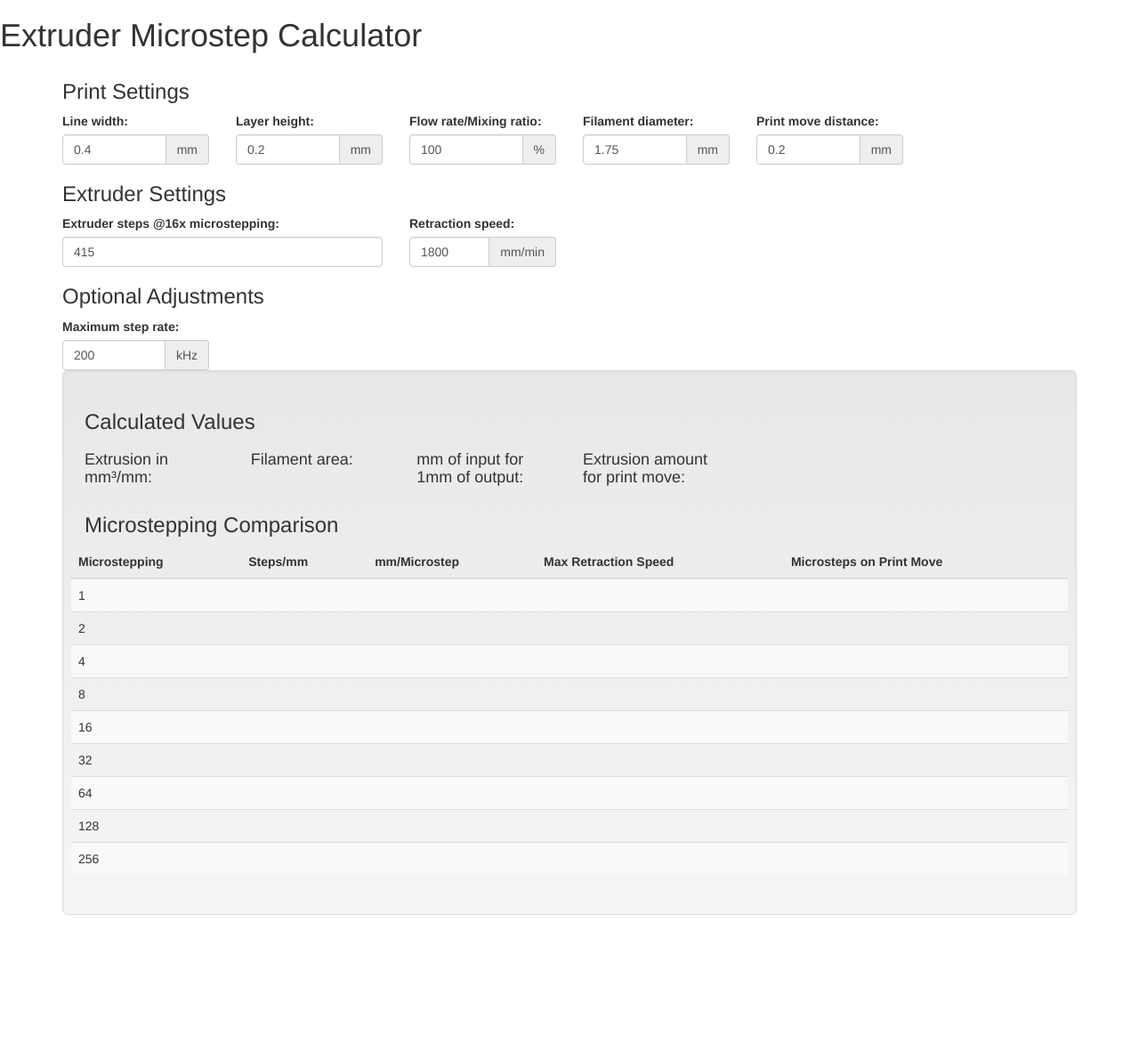
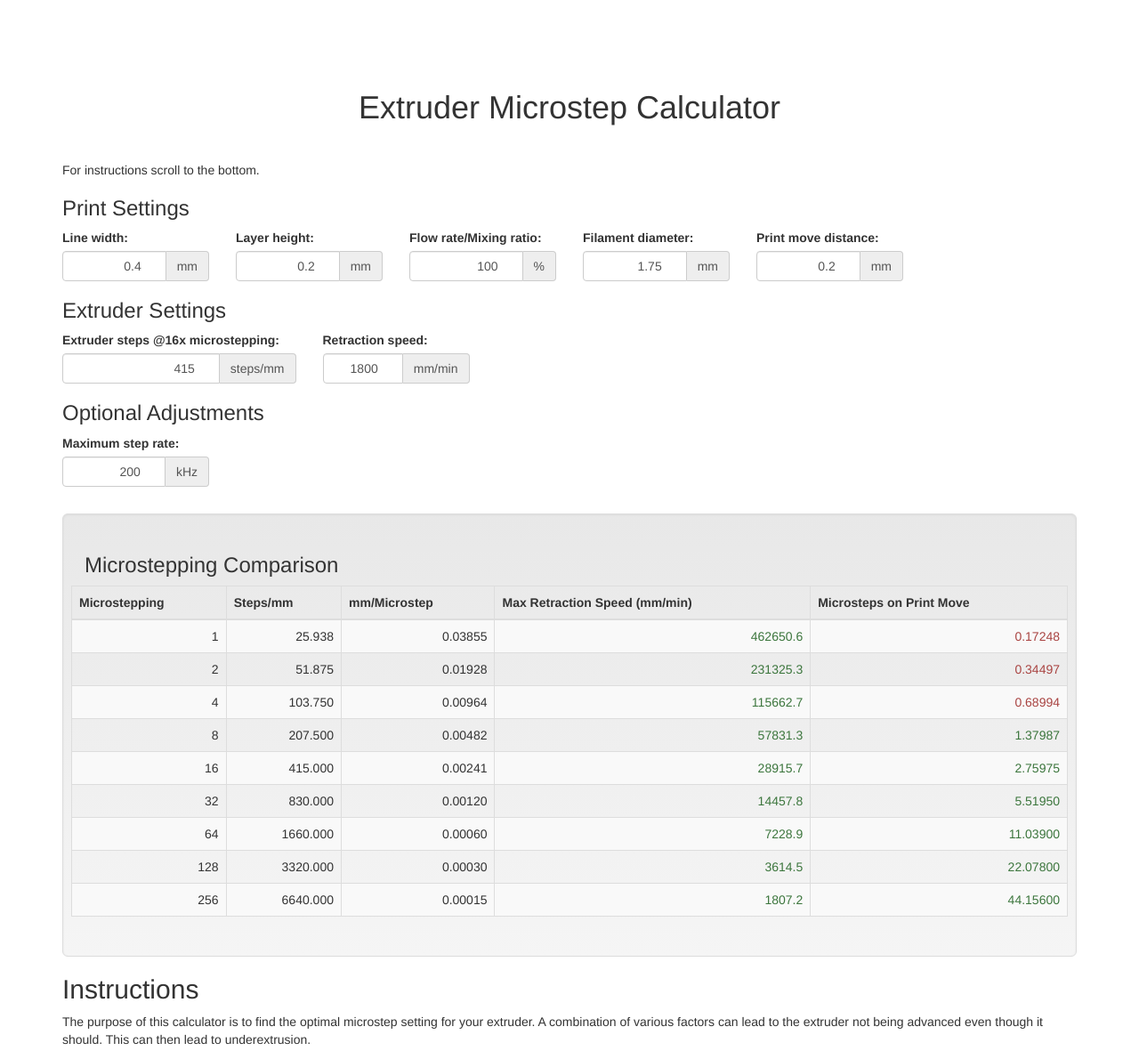
Before and after one commit to wilriker/microstep-calculator, a plain HTML site: page index.html in a window 1280 px wide. Shown: the top 1181 px of the page at 89% size. Before the commit the page ends 1048 px from the top, so only its background shows below. Drawn offline with nearby package versions, Linux system fonts and the light colour scheme.

Commit message:
Implement calculator

```diff
--- /dev/null
+++ b/css/page.css
@@ -0,0 +1,46 @@
+/* CSS for the main page */
+
+/* Generic tweaks */
+
+body > div.container {
+	padding-top: 51px;
+}
+
+.dropdown-menu > li > a {
+	padding: 10px 20px;
+}
+
+h1 {
+	padding-top: 30px;
+	padding-bottom: 30px;
+	text-align: center;
+}
+
+input[type="number"] {
+	text-align: right;
+    -moz-appearance: textfield;
+}
+
+input:invalid {
+	box-shadow: 0 0 5px 1px red;
+}
+
+.margin-top {
+	margin-top: 15px;
+}
+
+div.well > h3:first-child {
+	margin-top: 0px;
+}
+
+div.well > h3:last-child {
+	margin-bottom: 0px;
+}
+
+div.well {
+	margin-top: 30px;
+}
+
+.number {
+	text-align: right;
+}
--- a/index.html
+++ b/index.html
@@ -10,6 +10,7 @@
 	<!-- Bootstrap -->
 	<link rel="stylesheet" href="https://maxcdn.bootstrapcdn.com/bootstrap/3.3.7/css/bootstrap.min.css" integrity="sha384-BVYiiSIFeK1dGmJRAkycuHAHRg32OmUcww7on3RYdg4Va+PmSTsz/K68vbdEjh4u" crossorigin="anonymous">
 	<link rel="stylesheet" href="https://maxcdn.bootstrapcdn.com/bootstrap/3.3.7/css/bootstrap-theme.min.css" integrity="sha384-rHyoN1iRsVXV4nD0JutlnGaslCJuC7uwjduW9SVrLvRYooPp2bWYgmgJQIXwl/Sp" crossorigin="anonymous">
+	<link href="css/page.css" rel="stylesheet">
 
 	<!-- HTML5 shim and Respond.js for IE8 support of HTML5 elements and media queries -->
 	<!-- WARNING: Respond.js doesn't work if you view the page via file:// -->
@@ -19,58 +20,62 @@
 	<![endif]-->
 </head>
 <body>
-	<h1>Extruder Microstep Calculator</h1>
 
 	<div class="container">
+		<h1>Extruder Microstep Calculator</h1>
+		For instructions scroll to the bottom.
 		<form autocomplete="off" action="javascript:void(0);">
 			<h3>Print Settings</h3>
 			<div class="row">
 				<div class="col-md-2">
 					<label for="line_width">Line width:</label>
 					<div class="input-group">
-						<input type="number" class="form-control" id="line_width" required="required" value="0.4" step="any"/>
+						<input type="number" class="form-control" id="line_width" required="required" value="0.4" min="0" step="any"/>
 						<span class="input-group-addon">mm</span>
 					</div>
 				</div>
 				<div class="col-md-2">
 					<label for="layer_height">Layer height:</label>
 					<div class="input-group">
-						<input type="number" class="form-control" id="layer_height" required="required" value="0.2" step="any"/>
+						<input type="number" class="form-control" id="layer_height" required="required" value="0.2" min="0" step="any"/>
 						<span class="input-group-addon">mm</span>
 					</div>
 				</div>
 				<div class="col-md-2">
 					<label for="flow">Flow rate/Mixing ratio:</label>
 					<div class="input-group">
-						<input type="number" class="form-control" id="flow" required="required" value="100" step="any"/>
+						<input type="number" class="form-control" id="flow" required="required" value="100" min="0" max="100" step="any"/>
 						<span class="input-group-addon">%</span>
 					</div>
 				</div>
 				<div class="col-md-2">
 					<label for="filament_diameter">Filament diameter:</label>
 					<div class="input-group">
-						<input type="number" class="form-control" id="filament_diameter" required="required" value="1.75" step="any"/>
+						<input type="number" class="form-control" id="filament_diameter" required="required" value="1.75" min="0" step="any"/>
 						<span class="input-group-addon">mm</span>
 					</div>
 				</div>
 				<div class="col-md-2">
-					<label for="segement_size">Print move distance:</label>
+					<label for="segment_size">Print move distance:</label>
 					<div class="input-group">
-						<input type="number" class="form-control" id="segement_size" required="required" value="0.2" step="any"/>
+						<input type="number" title="Distance of a very short print move" class="form-control" id="segment_size" required="required" value="0.2" min="0" step="any"/>
 						<span class="input-group-addon">mm</span>
 					</div>
 				</div>
 			</div>
 			<h3>Extruder Settings</h3>
 			<div class="row">
-				<div class="col-md-4">
+				<div class="col-md-3">
 					<label for="extruder_steps">Extruder steps @16x microstepping:</label>
-					<input type="number" class="form-control" id="extruder_steps" required="required" value="415" step="any"/>
+					<div class="input-group">
+						<input type="number" class="form-control" id="extruder_steps" required="required" value="415" min="1" step="any"/>
+						<span class="input-group-addon">steps/mm</span>
+					</div>
 				</div>
 				<div class="col-md-2">
 					<label for="retraction_speed">Retraction speed:</label>
 					<div class="input-group">
-						<input type="number" class="form-control" id="retraction_speed" required="required" value="1800" step="any"/>
+						<input type="number" class="form-control" id="retraction_speed" required="required" value="1800" min="0" step="any"/>
 						<span class="input-group-addon">mm/min</span>
 					</div>
 				</div>
@@ -80,125 +85,166 @@
 				<div class="col-md-2">
 					<label for="step_rate">Maximum step rate:</label>
 					<div class="input-group">
-						<input type="number" class="form-control" id="step_rate" required="required" value="200" step="any"/>
+						<input type="number" class="form-control" id="step_rate" required="required" value="200" min="1" step="any"/>
 						<span class="input-group-addon">kHz</span>
 					</div>
 				</div>
 			</div>
 			<div class="well well-lg">
+				<div id="calc_vals" class="hidden">
 					<h3>Calculated Values</h3>
 					<div class="row">
-					<div class="col-md-2">
-						<h4>
-							Extrusion in mm³/mm:
-							<span id="extrusion_in_mm3_mm"></span>
-						</h4>
-					</div>
-					<div class="col-md-2">
-						<h4>
-							Filament area:
-							<span id="filament_area"></span>
-						</h4>
-					</div>
-					<div class="col-md-2">
-						<h4>
-							mm of input for 1mm of output:
-							<span id="input_output_ratio"></span>
-						</h4>
-					</div>
-					<div class="col-md-2">
-						<h4>
-							Extrusion amount for print move:
-							<span id="extrusion_on_segment"></span>
-						</h4>
+						<table class="table table-bordered table-striped">
+							<thead>
+								<tr>
+									<th>Extrusion in mm³/mm</th>
+									<th>Filament area</th>
+									<th>mm of input for 1mm of output</th>
+									<th>Extrusion amount for print move</th>
+								</tr>
+							</thead>
+							<tbody>
+								<tr>
+									<td><span id="extrusion_in_mm3_mm"/></td>
+									<td><span id="filament_area"/></td>
+									<td><span id="input_output_ratio"/></td>
+									<td><span id="extrusion_on_segment"/></td>
+								</tr>
+							</tbody>
+						</table>
 					</div>
 				</div>
+				<div id="microstepping_table">
 					<h3>Microstepping Comparison</h3>
 					<div class="row">
-					<table class="table table-striped">
+						<table class="table table-bordered table-striped">
 							<thead>
 								<tr>
 									<th>Microstepping</th>
 									<th>Steps/mm</th>
 									<th>mm/Microstep</th>
-								<th>Max Retraction Speed</th>
+									<th>Max Retraction Speed (mm/min)</th>
 									<th>Microsteps on Print Move</th>
 								</tr>
 							</thead>
 							<tbody>
 								<tr>
-								<td>1</td>
-								<td><span id="steps_mm_1"/></td>
-								<td><span id="mm_ustep_1"/></td>
-								<td><span id="max_retract_1"/></td>
-								<td><span id="usteps_on_segment_1"/></td>
+									<td class="number">1</td>
+									<td class="number"><span id="steps_mm_1"/></td>
+									<td class="number"><span id="mm_ustep_1"/></td>
+									<td class="number"><span id="max_retract_1"/></td>
+									<td class="number"><span id="usteps_on_segment_1"/></td>
 								</tr>
 								<tr>
-								<td>2</td>
-								<td><span id="steps_mm_2"/></td>
-								<td><span id="mm_ustep_2"/></td>
-								<td><span id="max_retract_2"/></td>
-								<td><span id="usteps_on_segment_2"/></td>
+									<td class="number">2</td>
+									<td class="number"><span id="steps_mm_2"/></td>
+									<td class="number"><span id="mm_ustep_2"/></td>
+									<td class="number"><span id="max_retract_2"/></td>
+									<td class="number"><span id="usteps_on_segment_2"/></td>
 								</tr>
 								<tr>
-								<td>4</td>
-								<td><span id="steps_mm_4"/></td>
-								<td><span id="mm_ustep_4"/></td>
-								<td><span id="max_retract_4"/></td>
-								<td><span id="usteps_on_segment_4"/></td>
+									<td class="number">4</td>
+									<td class="number"><span id="steps_mm_4"/></td>
+									<td class="number"><span id="mm_ustep_4"/></td>
+									<td class="number"><span id="max_retract_4"/></td>
+									<td class="number"><span id="usteps_on_segment_4"/></td>
 								</tr>
 								<tr>
-								<td>8</td>
-								<td><span id="steps_mm_8"/></td>
-								<td><span id="mm_ustep_8"/></td>
-								<td><span id="max_retract_8"/></td>
-								<td><span id="usteps_on_segment_8"/></td>
+									<td class="number">8</td>
+									<td class="number"><span id="steps_mm_8"/></td>
+									<td class="number"><span id="mm_ustep_8"/></td>
+									<td class="number"><span id="max_retract_8"/></td>
+									<td class="number"><span id="usteps_on_segment_8"/></td>
 								</tr>
 								<tr>
-								<td>16</td>
-								<td><span id="steps_mm_16"/></td>
-								<td><span id="mm_ustep_16"/></td>
-								<td><span id="max_retract_16"/></td>
-								<td><span id="usteps_on_segment_16"/></td>
+									<td class="number">16</td>
+									<td class="number"><span id="steps_mm_16"/></td>
+									<td class="number"><span id="mm_ustep_16"/></td>
+									<td class="number"><span id="max_retract_16"/></td>
+									<td class="number"><span id="usteps_on_segment_16"/></td>
 								</tr>
 								<tr>
-								<td>32</td>
-								<td><span id="steps_mm_32"/></td>
-								<td><span id="mm_ustep_32"/></td>
-								<td><span id="max_retract_32"/></td>
-								<td><span id="usteps_on_segment_32"/></td>
+									<td class="number">32</td>
+									<td class="number"><span id="steps_mm_32"/></td>
+									<td class="number"><span id="mm_ustep_32"/></td>
+									<td class="number"><span id="max_retract_32"/></td>
+									<td class="number"><span id="usteps_on_segment_32"/></td>
 								</tr>
 								<tr>
-								<td>64</td>
-								<td><span id="steps_mm_64"/></td>
-								<td><span id="mm_ustep_64"/></td>
-								<td><span id="max_retract_64"/></td>
-								<td><span id="usteps_on_segment_64"/></td>
+									<td class="number">64</td>
+									<td class="number"><span id="steps_mm_64"/></td>
+									<td class="number"><span id="mm_ustep_64"/></td>
+									<td class="number"><span id="max_retract_64"/></td>
+									<td class="number"><span id="usteps_on_segment_64"/></td>
 								</tr>
 								<tr>
-								<td>128</td>
-								<td><span id="steps_mm_128"/></td>
-								<td><span id="mm_ustep_128"/></td>
-								<td><span id="max_retract_128"/></td>
-								<td><span id="usteps_on_segment_128"/></td>
+									<td class="number">128</td>
+									<td class="number"><span id="steps_mm_128"/></td>
+									<td class="number"><span id="mm_ustep_128"/></td>
+									<td class="number"><span id="max_retract_128"/></td>
+									<td class="number"><span id="usteps_on_segment_128"/></td>
 								</tr>
 								<tr>
-								<td>256</td>
-								<td><span id="steps_mm_256"/></td>
-								<td><span id="mm_ustep_256"/></td>
-								<td><span id="max_retract_256"/></td>
-								<td><span id="usteps_on_segment_256"/></td>
+									<td class="number">256</td>
+									<td class="number"><span id="steps_mm_256"/></td>
+									<td class="number"><span id="mm_ustep_256"/></td>
+									<td class="number"><span id="max_retract_256"/></td>
+									<td class="number"><span id="usteps_on_segment_256"/></td>
 								</tr>
 							</tbody>
 						</table>
 					</div>
 				</div>
+			</div>
 		</form>
+		<h2>Instructions</h2>
+		<p>
+			The purpose of this calculator is to find the optimal microstep setting for your extruder. A combination of various
+			factors can lead to the extruder not being advanced even though it should. This can then lead to underextrusion.
+		</p>
+		<p>
+			<ol>
+				<li>Enter your extrusion width</li>
+				<li>Enter your layer height</li>
+				<li>Enter your flow rate - or mixing ratio. Whatever applies.</li>
+				<li>Enter your filament diameter</li>
+				<li>Enter a length for a print move.<br/>
+					This should be less or equal to 0.5mm. You can look at a sliced GCode file and search for very small moves or just take a guess here.
+					Sometimes this value can also be adjusted in the slicer to never be smaller than this (Slic3r has such a setting).<br/>
+					If you are unsure leave the default 0.2 in there.<br/>
+					If you want to be extra safe replace it with 0.1 - smaller values should only be used if found in sliced GCode.</li>
+				<li>Enter your extruder steps/mm for 16x microstepping</li>
+				<li>Enter your retraction speed in mm/min</li>
+				<li>Optional: Adjust your maximum step rate</li>
+			</ol>
+		</p>
+		<p>
+			Check the table down the page. It will give you information on what amount of steps/mm you will have at which microstepping-factor,
+			how many mm of filament will be pushed into the hotend by the extruder with one microstep, how fast you could theoretically retract if the only
+			limit would be the MCU speed and in the last column:
+			how many microsteps are required to extrude the filament for the move selected in step 5 above.
+		</p>
+		<p>
+			Values of the last two colums will be colored. For the maximum retraction speed this will be green if it is greater or equal to the speed
+			you selected in step 7 above.<br/>
+			Microsteps on print move will be marked red if less than 1, green otherwise.
+		</p>
+		<p>
+			You should choose a microstepping-factor with a green values in the last two columns because otherwise for such a move no extrusion might
+			happen at all which would lead to under-extrusion and loss of print quality or the extruder would be loosing steps when retracting because
+			the MCU can not create all the necessary steps.
+		</p>
+		<h4>Notes</h4>
+		<ul>
+			<li>If there is no row with both columns at the right in green you should check if you could reduce either the retracting speed or limit the minimum size of small printing moves.</li>
+			<li>Going to a higher microstepping-factor can lead to loss of torque</li>
+		</ul>
 	</div>
 
 	<!-- jQuery (necessary for Bootstrap's JavaScript plugins) -->
-	<script src="https://ajax.googleapis.com/ajax/libs/jquery/1.12.4/jquery.min.js"></script>
+	<script src="https://code.jquery.com/jquery-3.3.1.min.js"></script>
 	<!-- Include all compiled plugins (below), or include individual files as needed -->
-	<script src="js/bootstrap.min.js"></script>
+	<script src="https://maxcdn.bootstrapcdn.com/bootstrap/3.3.7/js/bootstrap.min.js" integrity="sha384-Tc5IQib027qvyjSMfHjOMaLkfuWVxZxUPnCJA7l2mCWNIpG9mGCD8wGNIcPD7Txa" crossorigin="anonymous"></script>
+	<script src="js/main.js"></script>
 </body>
 </html>
--- /dev/null
+++ b/js/main.js
@@ -0,0 +1,216 @@
+$(document).ready(function() {
+	calcExtrusionData();
+	calcUStepsTable();
+});
+
+$('#line_width').change(function() {
+	calcExtrusionData();
+});
+
+$('#layer_height').change(function() {
+	calcExtrusionData();
+});
+
+$('#flow').change(function() {
+	calcExtrusionData();
+});
+
+$('#filament_diameter').change(function() {
+	calcExtrusionData();
+});
+
+$('#segment_size').change(function() {
+	calcExtrusionData();
+	calcUStepsTable();
+});
+
+$('#extrusion_on_segment').on('change', function() {
+	calcUStepsTable();
+});
+
+$('#extruder_steps').change(function() {
+	calcUStepsTable();
+});
+
+$('#retraction_speed').change(function() {
+	calcUStepsTable();
+});
+
+$('#step_rate').change(function() {
+	calcUStepsTable();
+});
+
+$('#retraction_speed').change(function() {
+	calcUStepsTable();
+});
+
+function calcUStepsTable() {
+	var extruderSteps16 = parseFloat($('#extruder_steps').val());
+	var stepRate = parseInt($('#step_rate').val()) * 1000;
+	var retractionSpeed = parseInt($('#retraction_speed').val());
+	var extrusionOnSegment = parseFloat($('#extrusion_on_segment').text());
+	var segmentSize = parseFloat($('#segment_size').val());
+
+	var extruderSteps1   = extruderSteps16/16,
+		extruderSteps2   = extruderSteps16/8,
+		extruderSteps4   = extruderSteps16/4,
+		extruderSteps8   = extruderSteps16/2,
+		extruderSteps32  = extruderSteps16*2,
+		extruderSteps64  = extruderSteps16*4,
+		extruderSteps128 = extruderSteps16*8,
+		extruderSteps256 = extruderSteps16*16
+
+	    mmUstep1   = 1/extruderSteps1,
+		mmUstep2   = 1/extruderSteps2,
+		mmUstep4   = 1/extruderSteps4,
+		mmUstep8   = 1/extruderSteps8,
+		mmUstep16  = 1/extruderSteps16,
+		mmUstep32  = 1/extruderSteps32,
+		mmUstep64  = 1/extruderSteps64,
+		mmUstep128 = 1/extruderSteps128,
+		mmUstep256 = 1/extruderSteps256
+
+	    maxRetract1   = (stepRate/extruderSteps1)*60,
+		maxRetract2   = (stepRate/extruderSteps2)*60,
+		maxRetract4   = (stepRate/extruderSteps4)*60,
+		maxRetract8   = (stepRate/extruderSteps8)*60,
+		maxRetract16  = (stepRate/extruderSteps16)*60,
+		maxRetract32  = (stepRate/extruderSteps32)*60,
+		maxRetract64  = (stepRate/extruderSteps64)*60,
+		maxRetract128 = (stepRate/extruderSteps128)*60,
+		maxRetract256 = (stepRate/extruderSteps256)*60
+
+	    uStepsOnSegment1   = (extrusionOnSegment/mmUstep1),
+		uStepsOnSegment2   = (extrusionOnSegment/mmUstep2),
+		uStepsOnSegment4   = (extrusionOnSegment/mmUstep4),
+		uStepsOnSegment8   = (extrusionOnSegment/mmUstep8),
+		uStepsOnSegment16  = (extrusionOnSegment/mmUstep16),
+		uStepsOnSegment32  = (extrusionOnSegment/mmUstep32),
+		uStepsOnSegment64  = (extrusionOnSegment/mmUstep64),
+		uStepsOnSegment128 = (extrusionOnSegment/mmUstep128),
+		uStepsOnSegment256 = (extrusionOnSegment/mmUstep256);
+
+	$('#steps_mm_1').text(extruderSteps1.toFixed(3));
+	$('#steps_mm_2').text(extruderSteps2.toFixed(3));
+	$('#steps_mm_4').text(extruderSteps4.toFixed(3));
+	$('#steps_mm_8').text(extruderSteps8.toFixed(3));
+	$('#steps_mm_16').text(extruderSteps16.toFixed(3));
+	$('#steps_mm_32').text(extruderSteps32.toFixed(3));
+	$('#steps_mm_64').text(extruderSteps64.toFixed(3));
+	$('#steps_mm_128').text(extruderSteps128.toFixed(3));
+	$('#steps_mm_256').text(extruderSteps256.toFixed(3));
+
+	$('#mm_ustep_1').text(mmUstep1.toFixed(5));
+	$('#mm_ustep_2').text(mmUstep2.toFixed(5));
+	$('#mm_ustep_4').text(mmUstep4.toFixed(5));
+	$('#mm_ustep_8').text(mmUstep8.toFixed(5));
+	$('#mm_ustep_16').text(mmUstep16.toFixed(5));
+	$('#mm_ustep_32').text(mmUstep32.toFixed(5));
+	$('#mm_ustep_64').text(mmUstep64.toFixed(5));
+	$('#mm_ustep_128').text(mmUstep128.toFixed(5));
+	$('#mm_ustep_256').text(mmUstep256.toFixed(5));
+
+	$('#max_retract_1')
+		.text(maxRetract1.toFixed(1))
+		.addClass(maxRetract1 >= retractionSpeed ? 'text-success' : 'text-danger')
+		.removeClass(maxRetract1 < retractionSpeed ? 'text-success' : 'text-danger');
+	$('#max_retract_2')
+		.text(maxRetract2.toFixed(1))
+		.addClass(maxRetract2 >= retractionSpeed ? 'text-success' : 'text-danger')
+		.removeClass(maxRetract2 < retractionSpeed ? 'text-success' : 'text-danger');
+	$('#max_retract_4')
+		.text(maxRetract4.toFixed(1))
+		.addClass(maxRetract4 >= retractionSpeed ? 'text-success' : 'text-danger')
+		.removeClass(maxRetract4 < retractionSpeed ? 'text-success' : 'text-danger');
+	$('#max_retract_8')
+		.text(maxRetract8.toFixed(1))
+		.addClass(maxRetract8 >= retractionSpeed ? 'text-success' : 'text-danger')
+		.removeClass(maxRetract8 < retractionSpeed ? 'text-success' : 'text-danger');
+	$('#max_retract_16')
+		.text(maxRetract16.toFixed(1))
+		.addClass(maxRetract16 >= retractionSpeed ? 'text-success' : 'text-danger')
+		.removeClass(maxRetract16 < retractionSpeed ? 'text-success' : 'text-danger');
+	$('#max_retract_32')
+		.text(maxRetract32.toFixed(1))
+		.addClass(maxRetract32 >= retractionSpeed ? 'text-success' : 'text-danger')
+		.removeClass(maxRetract32 < retractionSpeed ? 'text-success' : 'text-danger');
+	$('#max_retract_64')
+		.text(maxRetract64.toFixed(1))
+		.addClass(maxRetract64 >= retractionSpeed ? 'text-success' : 'text-danger')
+		.removeClass(maxRetract64 < retractionSpeed ? 'text-success' : 'text-danger');
+	$('#max_retract_128')
+		.text(maxRetract128.toFixed(1))
+		.addClass(maxRetract128 >= retractionSpeed ? 'text-success' : 'text-danger')
+		.removeClass(maxRetract128 < retractionSpeed ? 'text-success' : 'text-danger');
+	$('#max_retract_256')
+		.text(maxRetract256.toFixed(1))
+		.addClass(maxRetract256 >= retractionSpeed ? 'text-success' : 'text-danger')
+		.removeClass(maxRetract256 < retractionSpeed ? 'text-success' : 'text-danger');
+
+	$('#usteps_on_segment_1')
+		.text(uStepsOnSegment1.toFixed(5))
+		.addClass(uStepsOnSegment1 >= 1 ? 'text-success' : 'text-danger')
+		.removeClass(uStepsOnSegment1 < 1 ? 'text-success' : 'text-danger');
+	$('#usteps_on_segment_2')
+		.text(uStepsOnSegment2.toFixed(5))
+		.addClass(uStepsOnSegment2 >= 1 ? 'text-success' : 'text-danger')
+		.removeClass(uStepsOnSegment2 < 1 ? 'text-success' : 'text-danger');
+	$('#usteps_on_segment_4')
+		.text(uStepsOnSegment4.toFixed(5))
+		.addClass(uStepsOnSegment4 >= 1 ? 'text-success' : 'text-danger')
+		.removeClass(uStepsOnSegment4 < 1 ? 'text-success' : 'text-danger');
+	$('#usteps_on_segment_8')
+		.text(uStepsOnSegment8.toFixed(5))
+		.addClass(uStepsOnSegment8 >= 1 ? 'text-success' : 'text-danger')
+		.removeClass(uStepsOnSegment8 < 1 ? 'text-success' : 'text-danger');
+	$('#usteps_on_segment_16')
+		.text(uStepsOnSegment16.toFixed(5))
+		.addClass(uStepsOnSegment16 >= 1 ? 'text-success' : 'text-danger')
+		.removeClass(uStepsOnSegment16 < 1 ? 'text-success' : 'text-danger');
+	$('#usteps_on_segment_32')
+		.text(uStepsOnSegment32.toFixed(5))
+		.addClass(uStepsOnSegment32 >= 1 ? 'text-success' : 'text-danger')
+		.removeClass(uStepsOnSegment32 < 1 ? 'text-success' : 'text-danger');
+	$('#usteps_on_segment_64')
+		.text(uStepsOnSegment64.toFixed(5))
+		.addClass(uStepsOnSegment64 >= 1 ? 'text-success' : 'text-danger')
+		.removeClass(uStepsOnSegment64 < 1 ? 'text-success' : 'text-danger');
+	$('#usteps_on_segment_128')
+		.text(uStepsOnSegment128.toFixed(5))
+		.addClass(uStepsOnSegment128 >= 1 ? 'text-success' : 'text-danger')
+		.removeClass(uStepsOnSegment128 < 1 ? 'text-success' : 'text-danger');
+	$('#usteps_on_segment_256')
+		.text(uStepsOnSegment256.toFixed(5))
+		.addClass(uStepsOnSegment256 >= 1 ? 'text-success' : 'text-danger')
+		.removeClass(uStepsOnSegment256 < 1 ? 'text-success' : 'text-danger');
+}
+
+function calcExtrusionData() {
+
+	// Extrusion in mm³/mm
+	var lineWidth = parseFloat($('#line_width').val());
+	var layerHeight = parseFloat($('#layer_height').val());
+	var flowRate = parseFloat($('#flow').val()) / 100.0;
+
+	var extrusionInMM3PerMM = lineWidth * layerHeight * flowRate;
+
+	$('#extrusion_in_mm3_mm').text(extrusionInMM3PerMM.toFixed(5));
+
+	// Filament cross-sectional area
+	var filamentDiameter = parseFloat($('#filament_diameter').val());
+	var filamentRadius = filamentDiameter / 2;
+	var filamentArea = (filamentRadius * filamentRadius) * Math.PI;
+
+	$('#filament_area').text(filamentArea.toFixed(5));
+
+	// Input-Output-Ratio
+	var inputOutputRatio = extrusionInMM3PerMM / filamentArea;
+
+	$('#input_output_ratio').text(inputOutputRatio.toFixed(5));
+
+	// Extrusion on segement
+	var segmentSize = parseFloat($('#segment_size').val());
+	var extrusionOnSegment = segmentSize * inputOutputRatio;
+
+	$('#extrusion_on_segment').text(extrusionOnSegment.toFixed(5)).trigger('change');
+}
```
Lines whose indentation alone changed are shown as unchanged.
